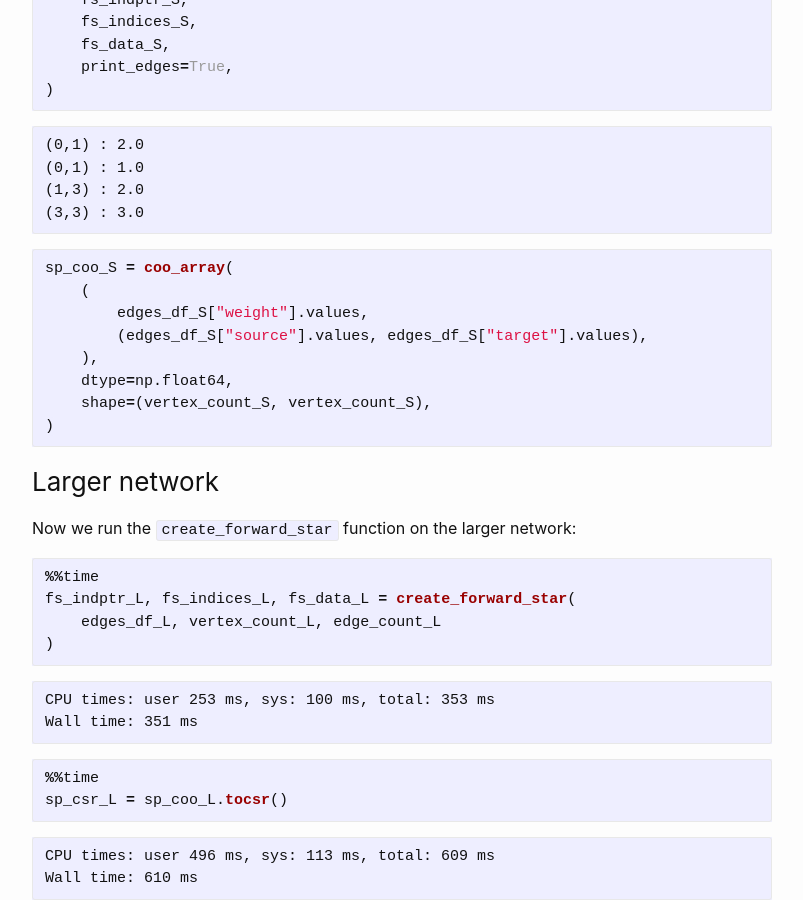
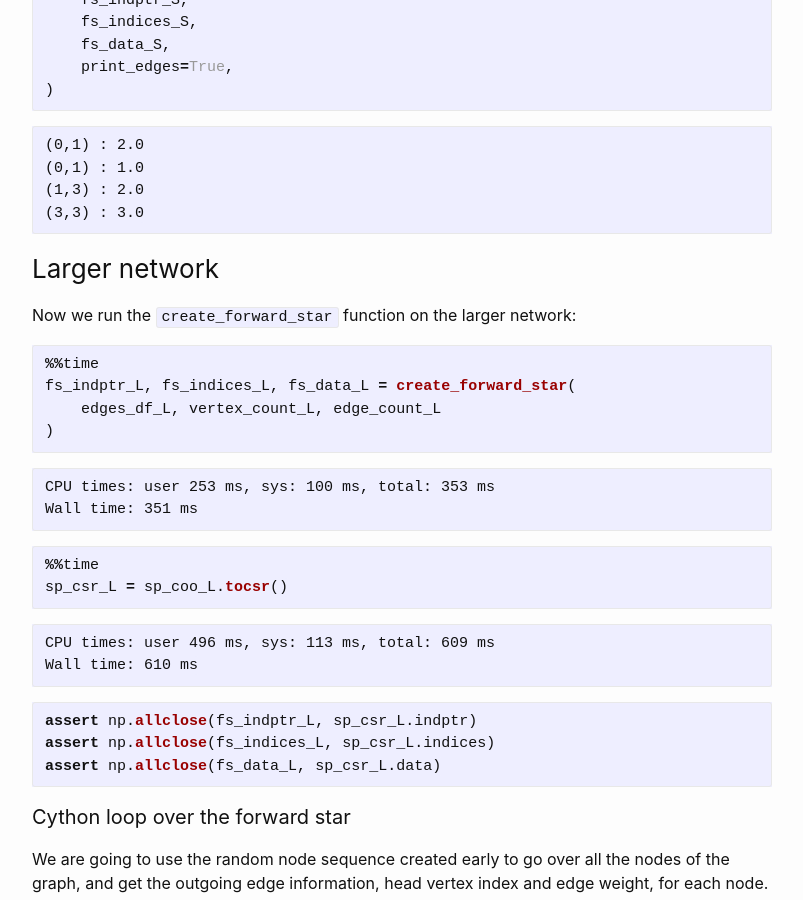
Before and after one commit to aetperf/aetperf.github.io, a Jekyll site: the page built from _posts/2022-11-04-Forward-and-reverse-stars-in-Cython.md, in a window 1280 px wide and 900 px high, scrolled down 8394 px. Shown: the whole window, without its empty margins (238-1041 px from the left). Built offline with Jekyll 4.4.1, drawn with Linux system fonts in a browser that asks for light colours; formulas are drawn with MathJax 3; comment, search, counter and statistics services are not loaded.

Commit message:
small update

````diff
--- a/_posts/2022-11-04-Forward-and-reverse-stars-in-Cython.md
+++ b/_posts/2022-11-04-Forward-and-reverse-stars-in-Cython.md
@@ -454,18 +454,6 @@ loop_over_forward_star(
     (1,3) : 2.0
     (3,3) : 3.0
 
-
-
-```python
-sp_coo_S = coo_array(
-    (
-        edges_df_S["weight"].values,
-        (edges_df_S["source"].values, edges_df_S["target"].values),
-    ),
-    dtype=np.float64,
-    shape=(vertex_count_S, vertex_count_S),
-)
-```
 
 ### Larger network
 
````
